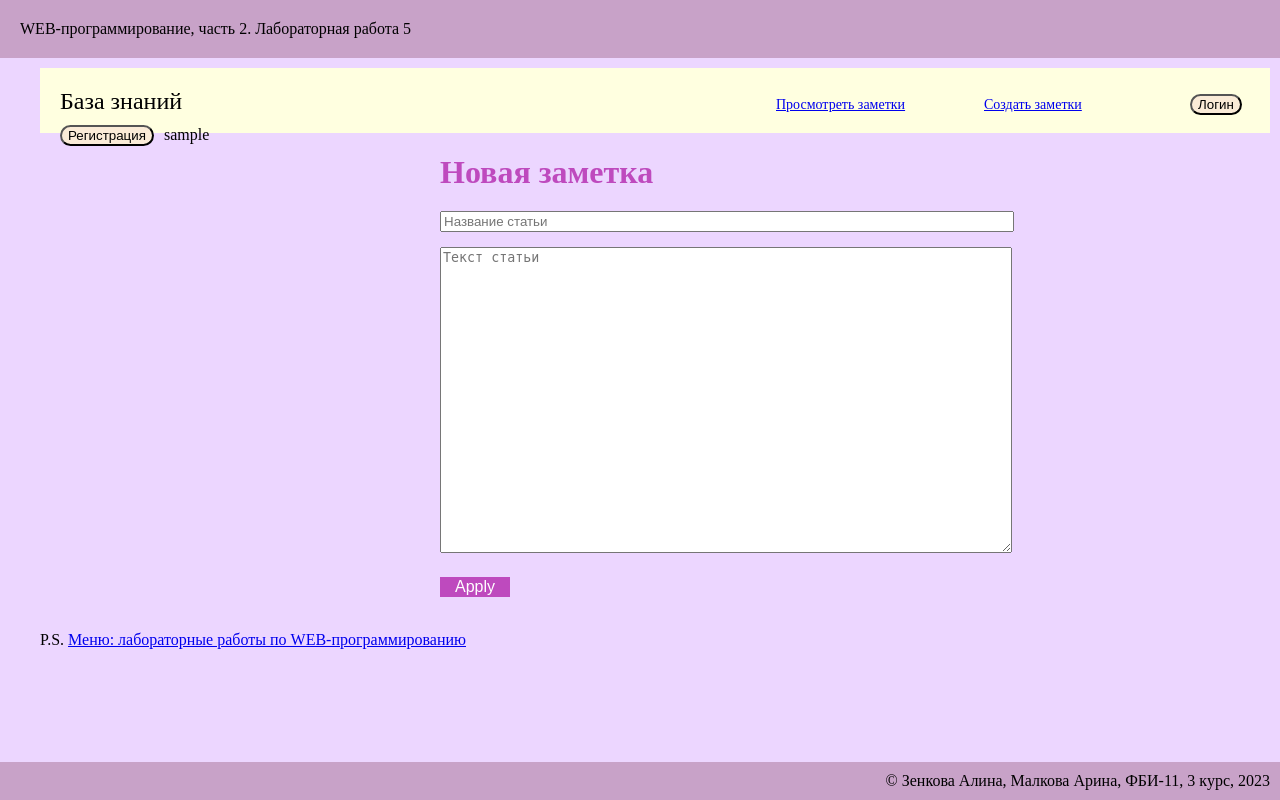
After one commit to Arinaaaaaaaaaa/web-programming-labs-2, a Flask app: page /lab5/new_article in a window 1280 px wide; the page is wider, and only the part inside the window is pictured. The commit adds this page. Run offline with Flask 3, Linux system fonts and the light colour scheme; the visitor is signed in with stand-in values (Sample User, id 1); some libraries are stand-ins or nearby versions.

Commit message:
Роут для новых статей

```diff
--- a/lab5.py
+++ b/lab5.py
@@ -5,6 +5,7 @@ import psycopg2
 
 lab5 = Blueprint('lab5', __name__)
 
+# Прописываем параметры подключения к БД
 def dbConnect():
     conn = psycopg2.connect(
         host="127.0.0.1",
@@ -59,6 +60,8 @@ def main_page():
     username = session.get('username1')
     return render_template('main_page.html', username=username)
 
+
+
 @lab5.route('/lab5/register', methods=["GET", "POST"])
 def registerPage():
     errors = []
@@ -66,10 +69,12 @@ def registerPage():
     if request.method == "GET":
         return render_template('register.html', errors=errors)
 
+
     # Если мы попали сюда, значит метод POST, т.к. GET мы уже обработали и сделали return.
     # После return функция немедленно завершается
     username = request.form.get("username")
     password = request.form.get("password")
+
 
     # Проверяем username и password на пустоту. Если любой из них пустой, то добавляем ошибку и рендерим шаблон
     if not (username and password):
@@ -77,11 +82,13 @@ def registerPage():
         print(errors)
         return render_template('register.html', errors=errors)
 
+
     # Получаем пароль от пользователя, хэшируем его
     hashPassword = generate_password_hash(password)
     # Если мы попали сюда, значит username и password заполнены, подключаемся к БД
     conn = dbConnect()
     cur = conn.cursor()
+
 
     # Проверяем наличие клиента в базе
     # У нас не может быть 2 пользователей с одинаковыми логинами
@@ -89,21 +96,25 @@ def registerPage():
     cur.execute("SELECT * FROM users WHERE username = %s", (username,))
     existing_user = cur.fetchone()
 
+
     if existing_user:
         errors.append("Пользователь с данным именем уже существует")
         conn.close()
         cur.close()
         return render_template('register.html', errors=errors)
 
+
     # Если мы попали сюда, значит в cur.fetchone нет ни одной строки, значит пользователя с таким же логином не существует
     # Сохраняем пароль в виде хэша в БД
     cur.execute("INSERT INTO users (username, password) VALUES (%s, %s);", (username, hashPassword))
+
 
     # Делаем commit, т.е. фиксируем изменения
     conn.commit()
     dbClose(cur, conn)
 
     return redirect("/lab5/login_5")
+
 
 
 @lab5.route('/lab5/login_5', methods=["GET", "POST"])
@@ -144,3 +155,51 @@ def loginPage():
     else:
         errors.append("Неправильный логин или пароль")
         return render_template("login_5.html", errors=errors)
+
+
+@lab5.route("/lab5/new_article", methods=["GET", "POST"])
+def createArticle():
+    errors = []
+
+    # Проверяем авторизован ли пользователь
+    # Мы читаем из JWT токена (session.get) ID пользователя
+    userID = session.get("id")
+    username = session.get('username1')
+
+
+    if userID is not None:
+        # Пользователь авторизован, мы прочитали jwt-токен
+        # Проверили его валидность. Получили его id
+        if request.method == "GET":
+            return render_template("new_article.html", username=username)
+
+        if request.method == "POST":
+            article_text = request.form.get("article_text")
+            title = request.form.get("title_article")
+
+
+            if len(article_text) == 0:
+                errors.append("Заполните текст")
+                return render_template("new_article.html", errors=errors)
+
+            conn = dbConnect()
+            cur = conn.cursor()
+
+            cur.execute(f"INSERT INTO articles (user_id, title, article_text) VALUES (%s, %s, %s) RETURNING id", (userID, title, article_text))
+        # Получаем ID от вновь созданной записи
+        # В нашем случае мы будем получать статьи следующим образом
+        # /lab5/article/id_article
+            new_article_id = cur.fetchone()[0]
+            conn.commit()
+
+        # Делаем Рудирект на новую статью
+        # Пока этот роут не сделан, будет ошибка
+        # Чтобы получить статью под номером 5, необходимо
+        # ввести в роут /lab5/article/5
+
+            dbClose(cur, conn)
+
+            return redirect(f"/lab5/articles/{new_article_id}")
+
+# Пользователь не авторизован, отправить на страницу логина
+    return redirect("/lab5/login_5")
--- a/templates/login_5.html
+++ b/templates/login_5.html
@@ -23,7 +23,7 @@
         </div>
         <div>
             <button type="submit">Войти</button>
-            <button type="reset">Отмена</button>
+            <button type="reset"><a href="/lab5/main_page" style="text-decoration: none;">Отмена</a></button>
         </div>
     </form>
     </div>
--- a/templates/main_page.html
+++ b/templates/main_page.html
@@ -10,7 +10,7 @@
             <div class="header-title">База знаний</div>
         <div class="header-url-notes"><a href="/lab5/view_notes">Просмотреть заметки</a></div>
 
-        <div class="header-url-create-notes"><a href="/lab5/create_notes">Создать заметки</a></div>
+        <div class="header-url-create-notes"><a href="/lab5/new_article">Создать заметки</a></div>
 
         <form action="/lab5/login_5" class="button_log">
             <button class="button" type="submit">Логин</button>
--- /dev/null
+++ b/templates/new_article.html
@@ -0,0 +1,57 @@
+{% extends "base.html" %}
+
+{% block lab %}Лабораторная работа 5{% endblock %}
+
+{% block main %}
+
+<link rel="stylesheet" href="{{ url_for('static', filename='lab5.css')}}">
+    <div class="head_menu">
+        <div class="line">
+            <div class="header-title">База знаний</div>
+        <div class="header-url-notes"><a href="/lab5/view_notes">Просмотреть заметки</a></div>
+
+        <div class="header-url-create-notes"><a href="/lab5/new_article">Создать заметки</a></div>
+
+        <form action="/lab5/login_5" class="button_log">
+            <button class="button" type="submit">Логин</button>
+        </form>
+
+        <form action="/lab5/register" class="button_reg">
+            <button class="button" type="submit">Регистрация</button>
+        </form>
+
+
+        {% if username %}
+            <div class="username"> {{ username }} </div>
+        {% else %}
+            <div class="username">Anon</div>
+        {% endif %}
+
+    </div>
+
+    <div>
+
+        <h1 style="margin-left: 400px;  margin-bottom: 20px; color: rgb(190, 74, 190);">Новая заметка</h1>
+
+        <div class="error", style="color: red; font-size: 20px; margin-left: 400px;  margin-bottom: 15px;">
+            {% for error in errors %}
+                {{ error }}
+            {% endfor %}
+        </div>
+
+
+        <form method="POST">
+
+            <div style="margin-left: 400px"><input name="title_article" type="text" placeholder="Название статьи" style="width: 566px;"></div>
+
+            <div><textarea name="article_text" placeholder="Текст статьи" rows="20" style="width: 566px; margin-top: 15px;
+            margin-bottom: 20px; margin-left: 400px; margin-right: 400px;"></textarea></div>
+
+            <input style="width: 70px; color: white; margin-left: 400px; margin-right: 400px;
+            background-color:  rgb(190, 74, 190); border: rgb(190, 74, 190); font-size: 16px;" type="submit" value="Apply"/>
+
+        </form>
+
+    </div>
+
+{% endblock %}
```
